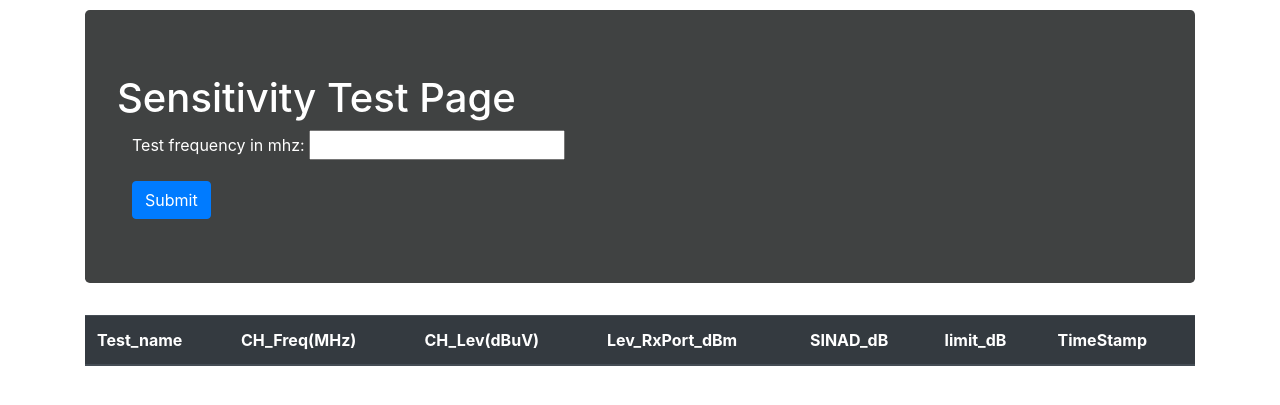
After one commit to fan-bingbing/titan, a Django app: page /sen/ in a window 1280 px wide. The commit adds this page. Shown: the top 405 px of the page. Run offline with Django 3.2, Linux system fonts and the light colour scheme; lists and menus that the app fills with data are empty; some libraries are stand-ins or nearby versions.

Commit message:
SEN completed

```diff
--- a/first_app/audio_analyzer.py
+++ b/first_app/audio_analyzer.py
@@ -1,7 +1,7 @@
 import sounddevice as sd
 import numpy as np
-import matplotlib.pyplot as plt
-from scipy.fftpack import fft
+# import matplotlib.pyplot as plt
+# from scipy.fftpack import fft
 
 
 class SoundCard(object):
--- a/first_app/templates/first_app/index.html
+++ b/first_app/templates/first_app/index.html
@@ -40,6 +40,9 @@
                 <a class="dropdown-item" href="cs">Low Range</a>
                 <a class="dropdown-item" href="csh">High Range</a>
               </div>
+            </li>
+            <li class="nav-item">
+              <a class="nav-link" href="sen">SEN test</a>
             </li>
             <li class="nav-item">
               <a class="nav-link" href="acs">ACS test</a>
--- /dev/null
+++ b/first_app/templates/first_app/sen.html
@@ -0,0 +1,51 @@
+<!DOCTYPE html>
+{% load staticfiles %}
+<html lang="en" dir="ltr">
+  <head>
+    <meta charset="utf-8">
+    <title>SEN</title>
+    <link rel="stylesheet" href="https://stackpath.bootstrapcdn.com/bootstrap/4.3.1/css/bootstrap.min.css" integrity="sha384-ggOyR0iXCbMQv3Xipma34MD+dH/1fQ784/j6cY/iJTQUOhcWr7x9JvoRxT2MZw1T" crossorigin="anonymous">
+    <link rel="stylesheet" href="{% static "css/style.css" %}"/>
+  </head>
+  <body>
+      <div class="container">
+          <div class="jumbotron">
+              <h1>Sensitivity Test Page</h1>
+              <div class="container">
+                <form method="post" class="input_form">
+                  {{form.as_p}}
+                  {% csrf_token %}
+                  <input type="submit" class="btn btn-primary" value="Submit">
+                </form>
+              </div>
+          </div>
+          <table class="table table-striped table-dark">
+              <thead>
+                  <tr>
+                      <th scope="col">Test_name</th>
+                      <th scope="col">CH_Freq(MHz)</th>
+                      <th scope="col">CH_Lev(dBuV)</th>
+                      <th scope="col">Lev_RxPort_dBm</th>
+                      <th scope="col">SINAD_dB</th>
+                      <th scope="col">limit_dB</th>
+                      <th scope="col">TimeStamp</th>
+                  </tr>
+              </thead>
+              <tbody>
+                  {% for sen in senouts %}
+                  <tr>
+                      <td>{{ sen.Test_name }}</td>
+                      <td>{{ sen.CH_Freq_MHz }}</td>
+                      <td>{{ sen.CH_Lev_dBuV }}</td>
+                      <td>{{ sen.Lev_RxPort_dBm }}</td>
+                      <td>{{ sen.SINAD_dB }}</td>
+                      <td>{{ sen.limit_dB }}</td>
+                      <td>{{ sen.TimeStamp }}</td>
+                  </tr>
+                  {% endfor %}
+              </tbody>
+          </table>
+
+      </div>
+  </body>
+</html>
--- a/first_app/urls.py
+++ b/first_app/urls.py
@@ -10,6 +10,7 @@ urlpatterns = [
                 path('acp/', views.acp, name='acp'),
                 path('cs/', views.cs, name='cs'),
                 path('csh/', views.csh, name='csh'),
+                path('sen/', views.sen, name='sen'),
                 path('acs/', views.acs, name='acs'),
                 path('blk/', views.blk, name='blk'),
                 path('sr/', views.sr, name='sr'),
--- a/first_app/views.py
+++ b/first_app/views.py
@@ -1,5 +1,5 @@
 from django.shortcuts import render
-from first_app.models import FEP, RES, DEMOD, TXSIG, ACPOUT, MADOUT
+from first_app.models import FEP, RES, DEMOD, TXSIG, ACPOUT, MADOUT, SENOUT
 from first_app.models import FEPOUT, CSEOUT, CSHOUT, BLKOUT, SROUT, ACSOUT
 import time, math
 from . import forms
@@ -476,6 +476,45 @@ def mad(request):
 
     return render(request, 'first_app/mad.html', {'form':form})# always return input form
 
+def sen(request):
+    form = forms.INPUTFREQ()
+    if request.method == 'POST': # 'post' will not work here
+        form = forms.INPUTFREQ(request.POST)
+        if form.is_valid():
+            #do something
+            SENOUT.objects.all().delete()
+            print("VALIDATION SUCCESS!")
+
+            test_freq_string = form.cleaned_data['test_frequency_in_MHz']
+            test_freq_list = df.re.findall(r'-?\d+\.\d+', test_freq_string)
+            for i, test_freq in enumerate(test_freq_list):# python way of counting in for loop
+                test_freq = float(test_freq)
+                SEN = df.Rx_test_operation(freq=test_freq, delta=0.0125, SEN='ON')
+                Timestamp ='{:%d-%b-%Y %H:%M:%S}'.format(df.datetime.datetime.now())
+                SENOUT.objects.get_or_create(Test_name='SEN_test'+str(i+1),
+                                            CH_Freq_MHz=test_freq,
+                                            CH_Lev_dBuV=SMB1.Lev_RF(),
+                                            Lev_RxPort_dBm=SEN[0],
+                                            SINAD_dB=SEN[1],
+                                            limit_dB=-120,
+                                            TimeStamp=Timestamp
+                                            )[0]
+
+            EUT.Radio_Off()
+            SMB1.write("OUTP1 OFF")# turn off audio output at the end of the test
+            # SMB2.write("OUTP1 OFF")
+            print("Sensitivity test completed.")
+
+
+        sen_list = SENOUT.objects.all()
+        sen_dict = {
+                'senouts': sen_list
+            }
+
+        sen_dict.update({'form':form})#joint form and result dictionary
+        return render(request, 'first_app/sen.html', context=sen_dict)
+    return render(request, 'first_app/sen.html', {'form':form})# always return input form
+
 def acs(request):
 
     form = forms.INPUTFREQ()
```
Also changed, not shown: first_app/definition.py (+46 -24 lines), first_app/models.py (+12 -0 lines), db.sqlite3, first_app/migrations/0070_senout.py (added), 2 other files.
